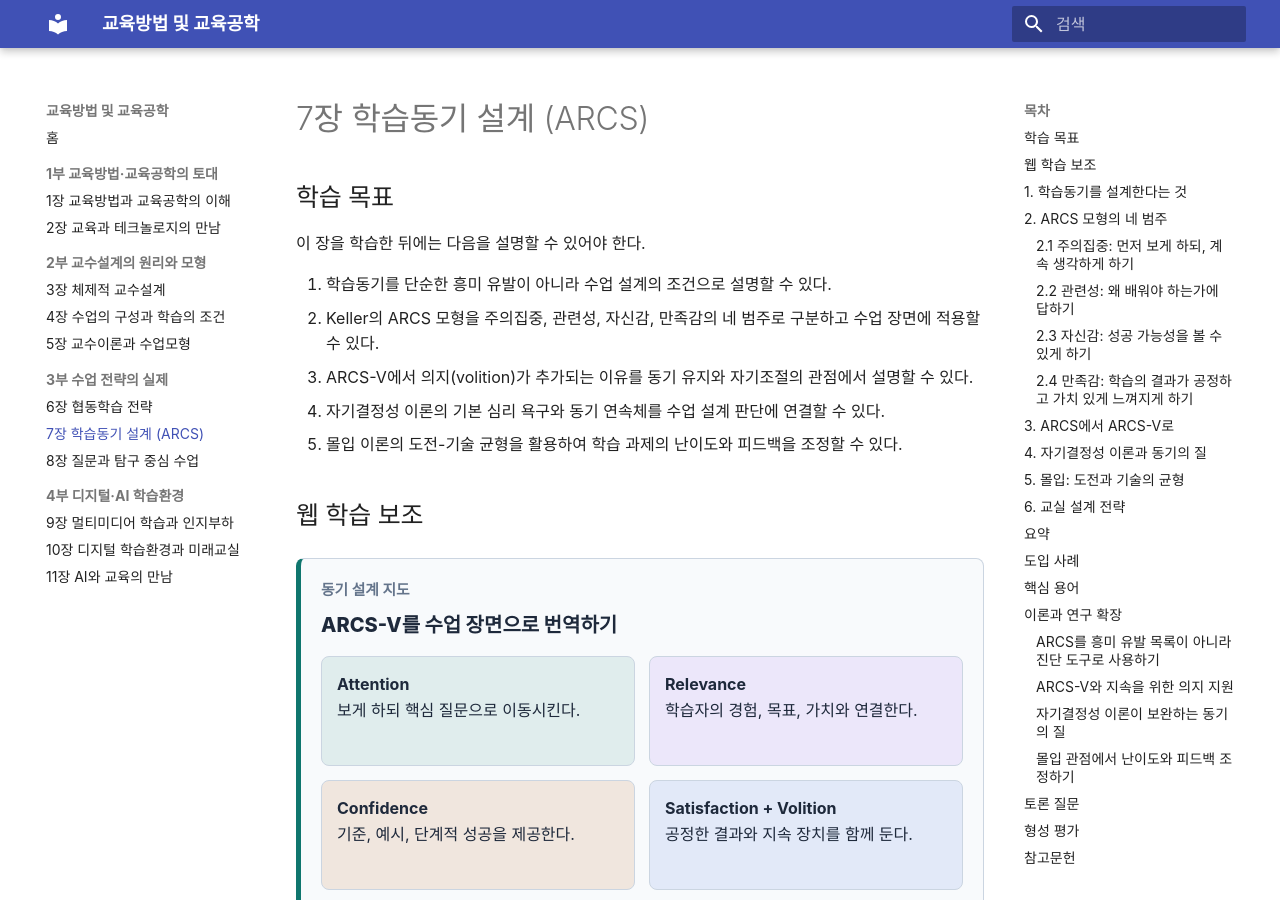
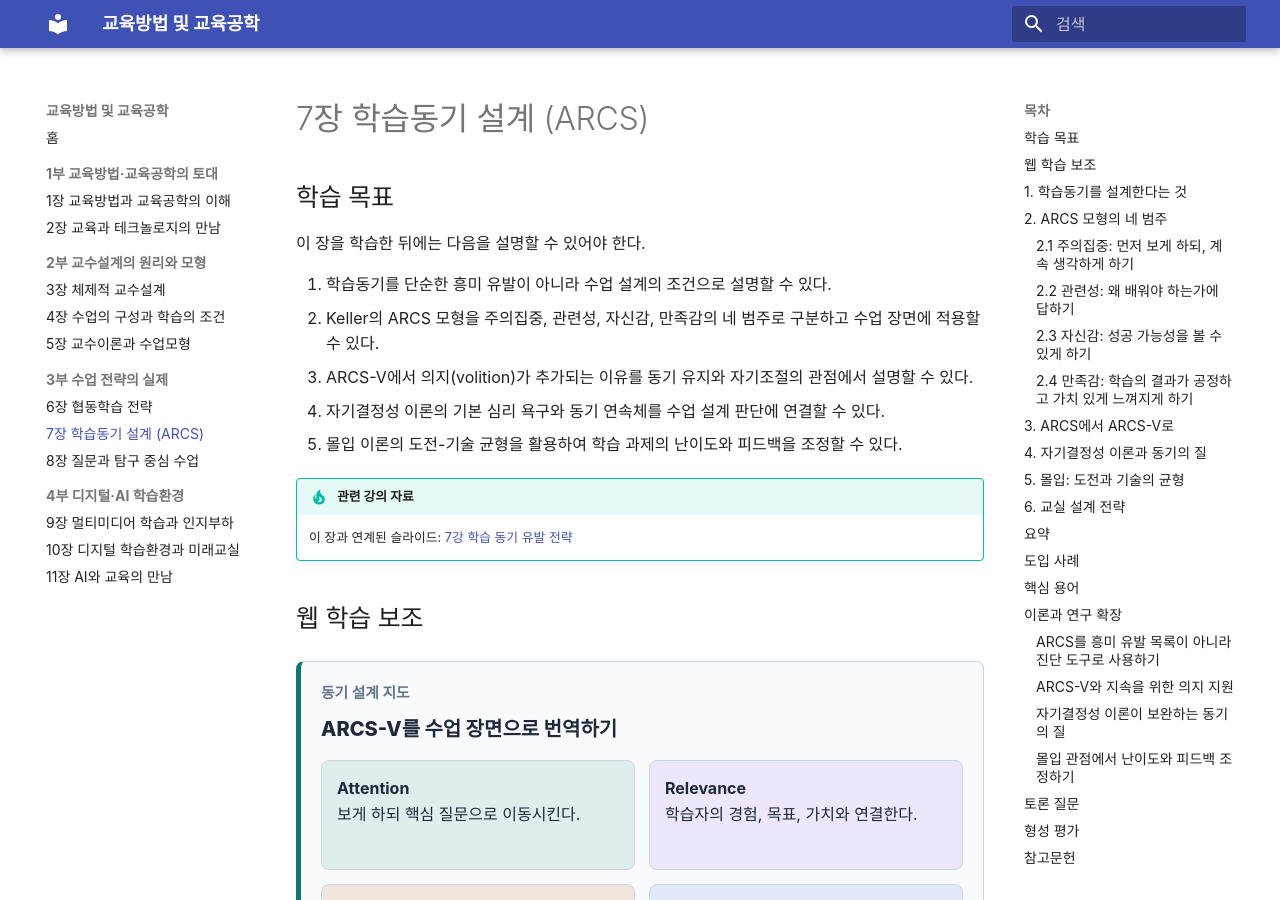
Before and after one commit to taehyeonglim/edtech, an MkDocs documentation site: the page built from docs/part3/ch07.md, in a window 1280 px wide and 900 px high. Built offline with MkDocs 1.6.1 and Material for MkDocs 9.7.7, drawn with Linux system fonts in a browser that asks for light colours.

Commit message:
docs(book): 7장에 관련 슬라이드(7강) 링크 추가

```diff
--- a/docs/part3/ch07.md
+++ b/docs/part3/ch07.md
@@ -9,6 +9,9 @@
 3. ARCS-V에서 의지(volition)가 추가되는 이유를 동기 유지와 자기조절의 관점에서 설명할 수 있다.
 4. 자기결정성 이론의 기본 심리 욕구와 동기 연속체를 수업 설계 판단에 연결할 수 있다.
 5. 몰입 이론의 도전-기술 균형을 활용하여 학습 과제의 난이도와 피드백을 조정할 수 있다.
+
+!!! tip "관련 강의 자료"
+    이 장과 연계된 슬라이드: [7강 학습 동기 유발 전략](https://taehyeonglim.github.io/edtech/chapters/chapter-07/slides/deck.html){target=_blank}
 
 ## 웹 학습 보조
 
```
